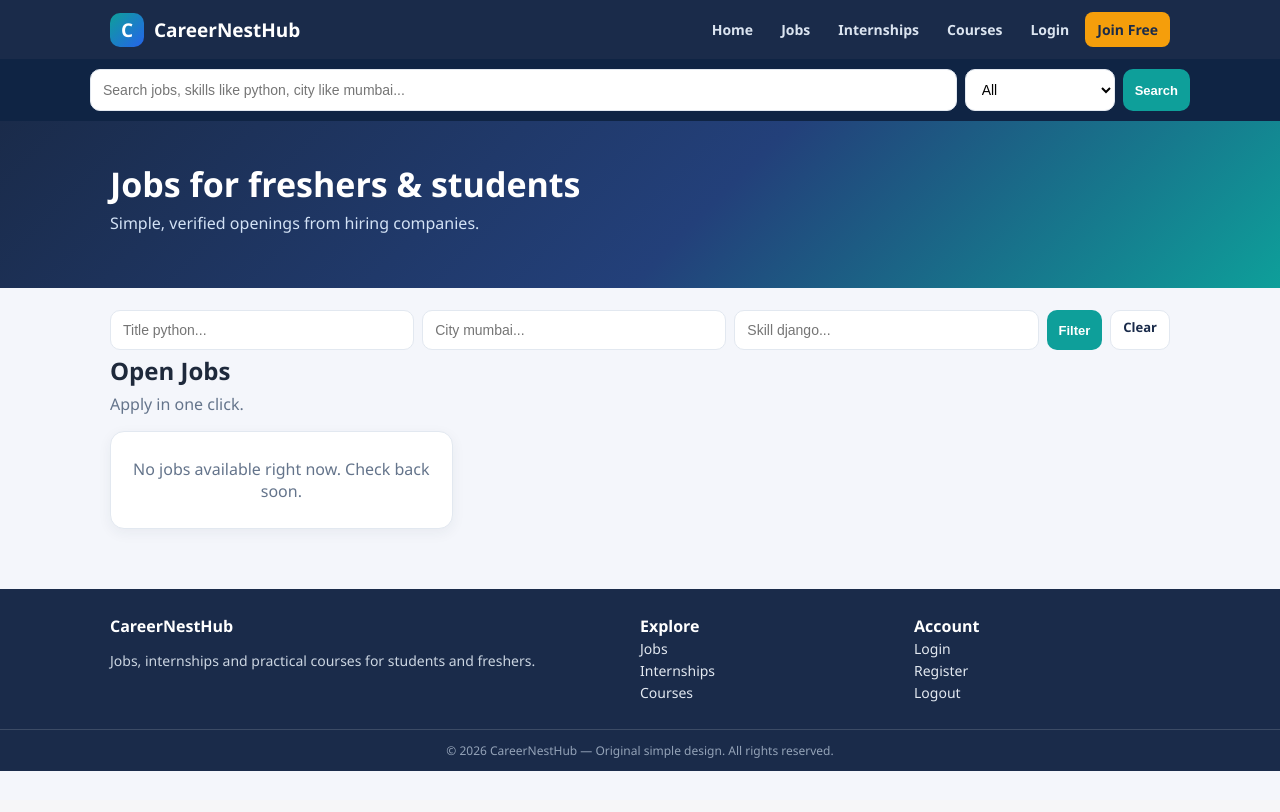
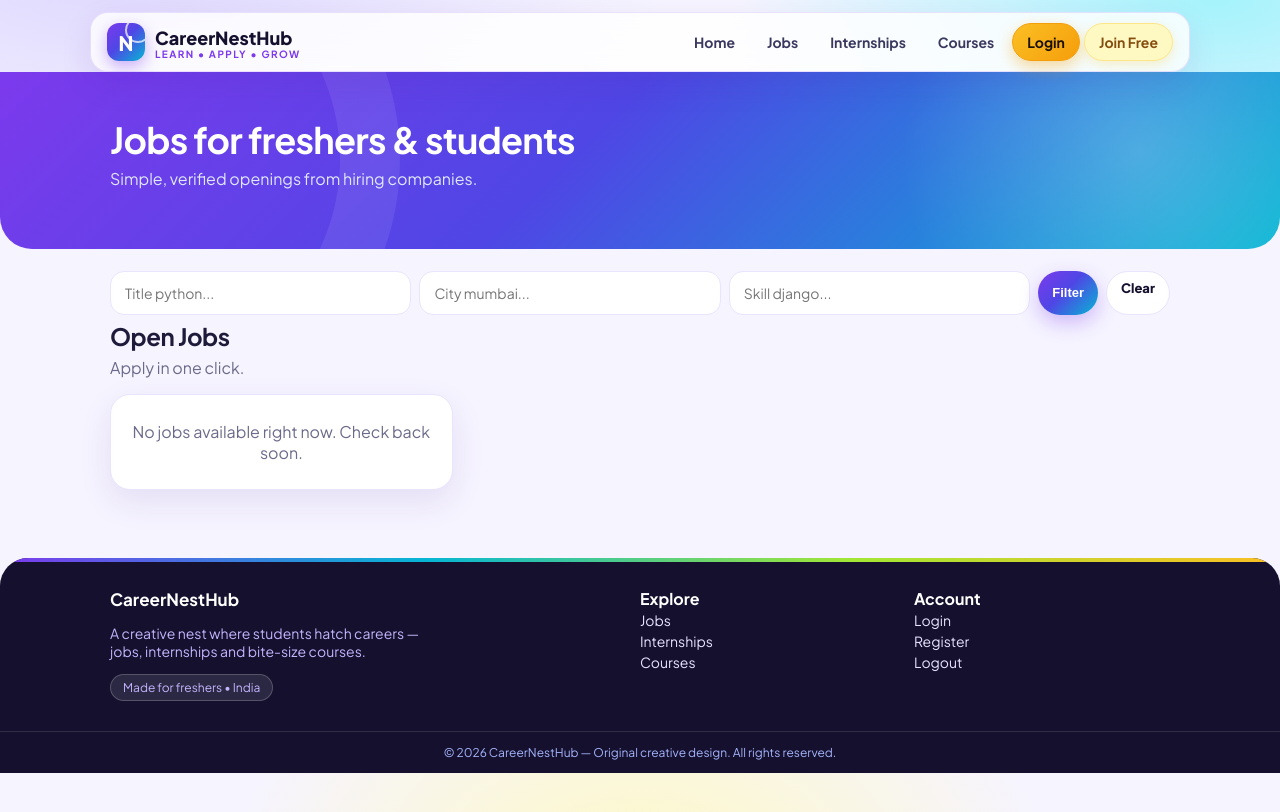
Before and after one commit to munirakhorajiya/careernesthub, a Django app: page /opportunities/jobs/ in a window 1280 px wide. Before the commit the page ends 771 px from the top, so only its background shows below. Run offline with Django 5.2, Linux system fonts and the light colour scheme; data that the repository does not hold is empty.

Commit message:
commited

```diff
--- a/accounts/urls.py
+++ b/accounts/urls.py
@@ -2,7 +2,8 @@ from django.urls import path
 from . import views
 
 urlpatterns = [
-    path('',views.register,name='register'),
+    path('',views.home,name='home'),
+    path('register/',views.register,name='register'),
     path('login/',views.login,name='login'),
 
     path('user_profile/',views.user_profile,name='user_profile'),
--- /dev/null
+++ b/api/index.py
@@ -0,0 +1,3 @@
+from careernesthub.wsgi import application
+
+app = application
--- a/careernesthub/settings.py
+++ b/careernesthub/settings.py
@@ -137,6 +137,7 @@ USE_TZ = True
 # https://docs.djangoproject.com/en/6.1/howto/static-files/
 
 STATIC_URL = "static/"
+STATICFILES_DIRS = [BASE_DIR / "static"]
 STATIC_ROOT = BASE_DIR / "staticfiles"
 STATICFILES_STORAGE = "whitenoise.storage.CompressedManifestStaticFilesStorage"
 
--- a/opportunities/views.py
+++ b/opportunities/views.py
@@ -246,33 +246,53 @@ def download_certificate(request,id):
 
 def global_search(request):
     q = request.GET.get('q', '').strip()
+    location = request.GET.get('location', '').strip()
     f_type = request.GET.get('type', 'all')
 
     jobs = internships = courses = []
-    if q:
+    if q or location:
         if f_type in ['all', 'jobs']:
-            jobs = Job.objects.filter(
-                Q(title__icontains=q) |
-                Q(description__icontains=q) |
-                Q(location__icontains=q) |
-                Q(skills__icontains=q)
-            ).order_by('-id')[:20]
+            jobs = Job.objects.all()
+            if q:
+                jobs = jobs.filter(
+                    Q(title__icontains=q) |
+                    Q(description__icontains=q) |
+                    Q(location__icontains=q) |
+                    Q(skills__icontains=q)
+                )
+            if location:
+                jobs = jobs.filter(location__icontains=location)
+            jobs = jobs.order_by('-id')[:20]
 
         if f_type in ['all', 'internships']:
-            internships = Internship.objects.filter(
-                Q(title__icontains=q) |
-                Q(description__icontains=q) |
-                Q(location__icontains=q) |
-                Q(skills__icontains=q)
-            ).order_by('-id')[:20]
+            internships = Internship.objects.all()
+            if q:
+                internships = internships.filter(
+                    Q(title__icontains=q) |
+                    Q(description__icontains=q) |
+                    Q(location__icontains=q) |
+                    Q(skills__icontains=q)
+                )
+            if location:
+                internships = internships.filter(location__icontains=location)
+            internships = internships.order_by('-id')[:20]
 
         if f_type in ['all', 'courses']:
-            courses = Cource.objects.filter(
-                Q(title__icontains=q) |
-                Q(duration__icontains=q)
-            ).order_by('-id')[:20]
+            courses = Cource.objects.all()
+            if q:
+                courses = courses.filter(
+                    Q(title__icontains=q) |
+                    Q(duration__icontains=q)
+                )
+            courses = courses.order_by('-id')[:20]
+
+    display_q = q
+    if q and location:
+        display_q = f"{q} in {location}"
+    elif location and not q:
+        display_q = location
 
     return render(request, 'opportunities/search_result.html', {
-        'q': q, 'f_type': f_type,
+        'q': display_q, 'f_type': f_type,
         'jobs': jobs, 'internships': internships, 'courses': courses
     })
--- a/templates/base.html
+++ b/templates/base.html
@@ -5,82 +5,100 @@
 <meta name="viewport" content="width=device-width, initial-scale=1.0">
 <title>{% block title %}CareerNestHub - Jobs, Internships & Courses{% endblock %}</title>
 <style>
+@import url('https://fonts.googleapis.com/css2?family=Plus+Jakarta+Sans:wght@400;600;700;800&display=swap');
 :root{
-  --navy:#1a2b4a; --teal:#0e9f9a; --teal-dark:#0b7d79;
-  --amber:#f59e0b; --bg:#f4f6fb; --card:#ffffff;
-  --text:#1e293b; --muted:#64748b; --line:#e2e8f0; --radius:14px;
+  --ink:#14102e; --violet:#7c3aed; --violet2:#4f46e5; --cyan:#06b6d4; --lime:#a3e635;
+  --amber:#fbbf24; --bg:#f6f4ff; --card:#ffffff;
+  --text:#1e1b3a; --muted:#6b6a8a; --line:#e9e4ff; --radius:20px;
+  --shadow:0 12px 32px rgba(76,29,149,.10);
+  --grad:linear-gradient(135deg,#7c3aed 0%,#4f46e5 45%,#06b6d4 100%);
 }
 *{box-sizing:border-box}
-body{margin:0;font-family:"Segoe UI",system-ui,-apple-system,Roboto,Arial,sans-serif;background:var(--bg);color:var(--text)}
-a{color:var(--teal-dark)}
-/* NAVBAR */
-.navbar{background:var(--navy);color:#fff;position:sticky;top:0;z-index:50}
-.nav-inner{max-width:1100px;margin:0 auto;padding:12px 20px;display:flex;align-items:center;gap:16px}
-.brand{display:flex;align-items:center;gap:10px;color:#fff;text-decoration:none;font-weight:800;font-size:19px;white-space:nowrap}
-.brand-mark{width:34px;height:34px;border-radius:10px;background:linear-gradient(135deg,var(--teal),#2563eb);display:flex;align-items:center;justify-content:center;font-weight:900}
+body{margin:0;font-family:"Plus Jakarta Sans","Segoe UI",system-ui,-apple-system,Roboto,Arial,sans-serif;background:
+  radial-gradient(900px 400px at 10% -5%,#ddd6fe 0%,transparent 60%),
+  radial-gradient(800px 380px at 95% 0%,#a5f3fc 0%,transparent 60%),
+  radial-gradient(700px 500px at 50% 110%,#fef9c3 0%,transparent 60%),
+  var(--bg);color:var(--text);min-height:100vh;}
+a{color:var(--violet2);text-decoration:none}
+/* NAVBAR - glass creative */
+.navbar{position:sticky;top:12px;z-index:50;max-width:1100px;margin:12px auto 0;border-radius:18px;background:rgba(255,255,255,.82);backdrop-filter:blur(14px);border:1px solid rgba(124,58,237,.14);box-shadow:var(--shadow);}
+.nav-inner{padding:10px 16px;display:flex;align-items:center;gap:14px;}
+.brand{display:flex;align-items:center;gap:10px;color:var(--ink);text-decoration:none;font-weight:800;font-size:18px;white-space:nowrap}
+.brand-mark{width:38px;height:38px;border-radius:12px;background:var(--grad);display:flex;align-items:center;justify-content:center;font-weight:800;color:#fff;font-size:20px;box-shadow:0 6px 16px rgba(124,58,237,.4);position:relative;overflow:hidden}
+.brand-mark::after{content:"";position:absolute;width:22px;height:22px;border:2.5px solid rgba(255,255,255,.7);border-radius:50%;top:-6px;right:-6px;}
+.brand small{display:block;font-size:10px;font-weight:700;letter-spacing:.14em;color:var(--violet);line-height:1}
 .nav-links{display:flex;align-items:center;gap:4px;margin-left:auto;flex-wrap:wrap}
-.nav-links a{color:#dbe4f0;text-decoration:none;font-size:14px;font-weight:600;padding:8px 12px;border-radius:8px}
-.nav-links a:hover{background:rgba(255,255,255,.12);color:#fff}
-.nav-links a.active,.nav-links a.highlight{background:var(--amber);color:#1a2b4a}
+.nav-links a{color:#3b3860;text-decoration:none;font-size:14px;font-weight:700;padding:9px 14px;border-radius:999px;transition:.2s}
+.nav-links a:hover{background:#ede9fe;color:var(--ink);transform:translateY(-1px)}
+.nav-links a.highlight{background:linear-gradient(135deg,#fbbf24,#f59e0b);color:#1a1005 !important;box-shadow:0 6px 16px rgba(245,158,11,.4);border:1px solid #f59e0b}
+.nav-links a.highlight:hover{filter:brightness(1.05)}
+.nav-links a.highlight-light{background:#fef9c3;color:#854d0e !important;border:1px solid #fde68a;box-shadow:0 4px 12px rgba(251,191,36,.25)}
+.nav-links a.highlight-light:hover{background:#fef08a;transform:translateY(-1px)}
 .menu-toggle{display:none}
-.hamburger{display:none;margin-left:auto;cursor:pointer;font-size:22px;color:#fff}
-/* HERO */
-.hero{background:linear-gradient(135deg,#1a2b4a 0%,#23407a 55%,#0e9f9a 100%);color:#fff}
-.hero-inner{max-width:1100px;margin:0 auto;padding:44px 20px 36px}
-.hero h1{margin:0 0 8px;font-size:34px;line-height:1.15}
-.hero p{margin:0 0 18px;color:#d3e2f5;max-width:640px}
+.hamburger{display:none;margin-left:auto;cursor:pointer;font-size:22px;color:var(--ink)}
+/* HERO default */
+.hero{background:var(--grad);color:#fff;position:relative;overflow:hidden;border-radius:0 0 32px 32px;}
+.hero::before{content:"";position:absolute;width:520px;height:520px;background:radial-gradient(circle,rgba(255,255,255,.22),transparent 65%);top:-180px;right:-120px;}
+.hero::after{content:"";position:absolute;width:420px;height:420px;border:60px solid rgba(255,255,255,.08);border-radius:50%;left:-140px;bottom:-180px;}
+.hero-inner{max-width:1100px;margin:0 auto;padding:48px 20px 42px;position:relative;z-index:1}
+.hero h1{margin:0 0 8px;font-size:36px;line-height:1.1;letter-spacing:-.02em}
+.hero p{margin:0 0 18px;color:#e0e7ff;max-width:640px}
 .hero-actions{display:flex;gap:10px;flex-wrap:wrap}
 /* LAYOUT */
-.container{max-width:1100px;margin:0 auto;padding:22px 20px 40px}
-.card{background:var(--card);border:1px solid var(--line);border-radius:var(--radius);padding:20px;box-shadow:0 4px 14px rgba(26,43,74,.06)}
-.page-head{display:flex;align-items:end;justify-content:space-between;gap:12px;margin:4px 0 16px;flex-wrap:wrap}
-.page-head h1,.page-head h2{margin:0}
+.container{max-width:1100px;margin:0 auto;padding:22px 20px 44px}
+.card{background:var(--card);border:1px solid var(--line);border-radius:var(--radius);padding:20px;box-shadow:var(--shadow);transition:transform .2s, box-shadow .2s}
+.card:hover{transform:translateY(-3px);box-shadow:0 18px 40px rgba(76,29,149,.14)}
+.page-head{display:flex;align-items:end;justify-content:space-between;gap:12px;margin:6px 0 16px;flex-wrap:wrap}
+.page-head h1,.page-head h2{margin:0;letter-spacing:-.02em}
 .subtitle{color:var(--muted);margin:6px 0 0}
 .grid{display:grid;grid-template-columns:repeat(auto-fill,minmax(280px,1fr));gap:16px}
-.list-card{display:flex;flex-direction:column;gap:8px}
-.list-card h3{margin:0;font-size:18px}
+.list-card{display:flex;flex-direction:column;gap:8px;position:relative;overflow:hidden}
+.list-card::before{content:"";position:absolute;top:0;left:0;right:0;height:4px;background:var(--grad);}
+.list-card h3{margin:6px 0 0;font-size:18px}
 .meta{display:flex;gap:8px;flex-wrap:wrap;color:var(--muted);font-size:13px}
-.badge{display:inline-block;background:#e6f7f6;color:#0b6e6a;border:1px solid #bfe9e7;font-size:12px;font-weight:700;padding:3px 10px;border-radius:999px}
-.badge.gold{background:#fef3c7;color:#92400e;border-color:#fde68a}
-.btn{display:inline-block;background:var(--teal);color:#fff !important;text-decoration:none;border:none;padding:10px 18px;border-radius:10px;font-weight:700;font-size:14px;cursor:pointer;text-align:center}
-.btn:hover{background:var(--teal-dark)}
-.btn.secondary{background:#fff;color:var(--navy) !important;border:1px solid var(--line)}
-.btn.dark{background:var(--navy)}
-.btn.small{padding:7px 12px;font-size:13px}
+.badge{display:inline-block;background:#ede9fe;color:#5b21b6;border:1px solid #ddd6fe;font-size:12px;font-weight:800;padding:4px 11px;border-radius:999px;align-self:flex-start}
+.badge.gold{background:#fef9c3;color:#854d0e;border-color:#fde68a}
+.btn{display:inline-block;background:var(--grad);color:#fff !important;text-decoration:none;border:none;padding:11px 20px;border-radius:999px;font-weight:800;font-size:14px;cursor:pointer;text-align:center;box-shadow:0 8px 20px rgba(124,58,237,.32);transition:.2s}
+.btn:hover{transform:translateY(-2px);box-shadow:0 12px 26px rgba(124,58,237,.4)}
+.btn.secondary{background:#fff;color:var(--ink) !important;border:1.5px solid var(--line);box-shadow:none}
+.btn.dark{background:var(--ink);box-shadow:0 8px 20px rgba(20,16,46,.3)}
+.btn.small{padding:8px 14px;font-size:13px}
 /* FORMS */
 .form-wrap{max-width:520px;margin:0 auto}
-.form-wrap label{font-size:13px;font-weight:700;color:var(--navy);display:block;text-align:left;margin:10px 0 4px}
-input,textarea,select{width:100%;padding:11px 12px;margin:0;border-radius:10px;border:1px solid var(--line);font-size:14px;background:#fff}
-input:focus,textarea:focus,select:focus{outline:2px solid var(--teal);border-color:var(--teal)}
+.form-wrap label{font-size:13px;font-weight:800;color:var(--ink);display:block;text-align:left;margin:10px 0 4px}
+input,textarea,select{width:100%;padding:12px 14px;margin:0;border-radius:14px;border:1.5px solid var(--line);font-size:14px;background:#fff;font-family:inherit}
+input:focus,textarea:focus,select:focus{outline:none;border-color:var(--violet);box-shadow:0 0 0 4px rgba(124,58,237,.14)}
 textarea{min-height:90px;resize:vertical}
 .form-wrap button.btn{width:100%;margin-top:14px}
-.error{background:#fef2f2;border:1px solid #fecaca;color:#b91c1c;padding:10px 12px;border-radius:10px;font-size:14px}
+.error{background:#fef2f2;border:1px solid #fecaca;color:#b91c1c;padding:10px 12px;border-radius:12px;font-size:14px}
 .searchbar{display:flex;gap:8px;flex-wrap:wrap}
 .searchbar input{flex:1;min-width:200px}
 /* PROFILE / STATS */
 .stats{display:grid;grid-template-columns:repeat(auto-fit,minmax(150px,1fr));gap:12px;margin:14px 0}
-.stat{background:#f0fdfa;border:1px solid #bfe9e7;border-radius:12px;padding:14px;text-align:center}
-.stat b{font-size:24px;display:block;color:var(--navy)}
+.stat{background:linear-gradient(180deg,#faf5ff,#fff);border:1px solid var(--line);border-radius:16px;padding:14px;text-align:center}
+.stat b{font-size:24px;display:block;color:var(--ink)}
 .kv{display:grid;grid-template-columns:150px 1fr;gap:8px;text-align:left;font-size:14px}
-.kv dt{color:var(--muted)} .kv dd{margin:0;font-weight:600}
+.kv dt{color:var(--muted)} .kv dd{margin:0;font-weight:700}
 .action-row{display:flex;gap:8px;flex-wrap:wrap;margin-top:14px}
 .empty{text-align:center;color:var(--muted);padding:26px 10px}
 /* PROFILE ICON */
 .profile-wrap{position:relative;display:inline-block}
-.profile-icon{width:36px;height:36px;border-radius:50%;background:var(--amber);color:#1a2b4a;font-weight:900;display:flex;align-items:center;justify-content:center;cursor:pointer;font-size:16px;border:2px solid #fff;text-decoration:none}
+.profile-icon{width:38px;height:38px;border-radius:50%;background:linear-gradient(135deg,#fbbf24,#f97316);color:#1a1005;font-weight:800;display:flex;align-items:center;justify-content:center;cursor:pointer;font-size:16px;border:2px solid #fff;box-shadow:0 4px 12px rgba(249,115,22,.35);text-decoration:none}
 a.profile-icon-link{text-decoration:none !important;background:none !important;padding:0 !important}
-.profile-menu{display:none;position:absolute;right:0;top:44px;background:#fff;min-width:220px;border-radius:12px;box-shadow:0 8px 24px rgba(0,0,0,.2);overflow:hidden;z-index:100}
+.profile-menu{display:none;position:absolute;right:0;top:46px;background:#fff;min-width:230px;border-radius:16px;box-shadow:0 16px 40px rgba(20,16,46,.2);overflow:hidden;z-index:100;border:1px solid var(--line)}
 .profile-wrap:hover .profile-menu,.profile-wrap.open .profile-menu{display:block}
-.profile-menu a{display:block !important;color:var(--navy) !important;padding:10px 14px !important;font-size:14px !important}
-.profile-menu a:hover{background:#f1f5f9 !important}
+.profile-menu a{display:block !important;color:var(--ink) !important;padding:11px 15px !important;font-size:14px !important;border-radius:0 !important;box-shadow:none !important;background:#fff !important}
+.profile-menu a:hover{background:#f5f3ff !important}
 /* FOOTER */
-.footer{background:var(--navy);color:#cbd5e1;margin-top:20px}
-.footer-inner{max-width:1100px;margin:0 auto;padding:26px 20px;display:grid;grid-template-columns:2fr 1fr 1fr;gap:18px}
-.footer a{color:#e2e8f0;text-decoration:none;font-size:14px}
-.footer a:hover{text-decoration:underline}
-.footer-bottom{border-top:1px solid rgba(255,255,255,.15);text-align:center;padding:12px;font-size:12px;color:#94a3b8}
+.footer{background:#14102e;color:#c4b5fd;margin-top:24px;border-radius:28px 28px 0 0;position:relative;overflow:hidden}
+.footer::before{content:"";position:absolute;top:0;left:0;right:0;height:4px;background:linear-gradient(90deg,#7c3aed,#06b6d4,#a3e635,#fbbf24);}
+.footer-inner{max-width:1100px;margin:0 auto;padding:30px 20px;display:grid;grid-template-columns:2fr 1fr 1fr;gap:18px;position:relative}
+.footer a{color:#e9e3ff;text-decoration:none;font-size:14px}
+.footer a:hover{color:#fff;text-decoration:underline}
+.footer-bottom{border-top:1px solid rgba(255,255,255,.12);text-align:center;padding:13px;font-size:12px;color:#a5b4fc}
 @media(max-width:760px){
-  .hero h1{font-size:26px}
+  .navbar{margin:8px 10px 0}
+  .hero h1{font-size:27px}
   .nav-links{display:none;width:100%;flex-direction:column;align-items:stretch;padding-bottom:10px}
   .menu-toggle:checked ~ .nav-inner .nav-links{display:flex}
   .hamburger{display:block}
@@ -94,7 +112,7 @@ a.profile-icon-link{text-decoration:none !important;background:none !important;p
 <header class="navbar">
   <input type="checkbox" id="menu" class="menu-toggle">
   <div class="nav-inner">
-    <a class="brand" href="/"><span class="brand-mark">C</span> CareerNestHub</a>
+    <a class="brand" href="/"><span class="brand-mark">N</span><span>CareerNestHub<small>LEARN • APPLY • GROW</small></span></a>
     <label class="hamburger" for="menu">&#9776;</label>
     <nav class="nav-links">
       <a href="/">Home</a>
@@ -133,34 +151,22 @@ a.profile-icon-link{text-decoration:none !important;background:none !important;p
           </div>
         </div>
       {% else %}
-        <a href="{% url 'login' %}">Login</a>
-        <a class="highlight" href="{% url 'register' %}">Join Free</a>
+        <a class="highlight" href="{% url 'login' %}">Login</a>
+        <a class="highlight-light" href="{% url 'register' %}">Join Free</a>
       {% endif %}
     </nav>
-  </div>
-  <div style="background:#0f2444;padding:10px 20px;">
-    <form method="GET" action="{% url 'global_search' %}" class="searchbar" style="max-width:1100px;margin:0 auto;display:flex;gap:8px;">
-      <input type="text" name="q" placeholder="Search jobs, skills like python, city like mumbai..." value="{{ request.GET.q }}">
-      <select name="type" style="max-width:150px;">
-        <option value="all" {% if request.GET.type == 'all' %}selected{% endif %}>All</option>
-        <option value="jobs" {% if request.GET.type == 'jobs' %}selected{% endif %}>Jobs</option>
-        <option value="internships" {% if request.GET.type == 'internships' %}selected{% endif %}>Internships</option>
-        <option value="courses" {% if request.GET.type == 'courses' %}selected{% endif %}>Courses</option>
-      </select>
-      <button class="btn small" type="submit">Search</button>
-    </form>
   </div>
 </header>
 
 {% block hero %}
 <div class="hero">
   <div class="hero-inner">
-    <h1>Find jobs, internships & skill courses in one nest.</h1>
+    <h1>Find jobs, internships &amp; skill courses in one nest.</h1>
     <p>Simple listings for students and easy posting for companies. No clutter — just apply or enroll.</p>
     <div class="hero-actions">
-      <a class="btn" href="{% url 'job_list' %}">Browse Jobs</a>
-      <a class="btn secondary" href="{% url 'internship_list' %}">Find Internships</a>
-      <a class="btn secondary" href="{% url 'cource_list' %}">Explore Courses</a>
+      <a class="btn" style="background:#fff;color:#4c1d95 !important;box-shadow:none;" href="{% url 'job_list' %}">Browse Jobs</a>
+      <a class="btn secondary" style="background:transparent;color:#fff !important;border-color:rgba(255,255,255,.5)" href="{% url 'internship_list' %}">Find Internships</a>
+      <a class="btn secondary" style="background:transparent;color:#fff !important;border-color:rgba(255,255,255,.5)" href="{% url 'cource_list' %}">Explore Courses</a>
     </div>
   </div>
 </div>
@@ -173,8 +179,9 @@ a.profile-icon-link{text-decoration:none !important;background:none !important;p
 <footer class="footer">
   <div class="footer-inner">
     <div>
-      <b style="color:#fff">CareerNestHub</b>
-      <p style="font-size:14px">Jobs, internships and practical courses for students and freshers.</p>
+      <b style="color:#fff;font-size:17px;">CareerNestHub</b>
+      <p style="font-size:14px;max-width:340px;">A creative nest where students hatch careers — jobs, internships and bite-size courses.</p>
+      <span style="display:inline-block;background:rgba(255,255,255,.1);border:1px solid rgba(255,255,255,.2);padding:5px 12px;border-radius:999px;font-size:12px;">Made for freshers • India</span>
     </div>
     <div>
       <b style="color:#fff">Explore</b><br>
@@ -189,15 +196,12 @@ a.profile-icon-link{text-decoration:none !important;background:none !important;p
       <a href="{% url 'logout' %}">Logout</a>
     </div>
   </div>
-  <div class="footer-bottom">© 2026 CareerNestHub — Original simple design. All rights reserved.</div>
+  <div class="footer-bottom">© 2026 CareerNestHub — Original creative design. All rights reserved.</div>
 </footer>
 <script>
 function toggleProfile(e){
-  // Single click opens menu, second click follows link.
-  // First click: open menu and stop navigation so user can choose.
   var wrap = document.querySelector('.profile-wrap');
   if(wrap && !wrap.classList.contains('open')){ e.preventDefault(); e.stopPropagation(); wrap.classList.add('open'); }
-  // if already open, allow link to work (go to profile)
 }
 document.addEventListener('click', function(){ document.querySelectorAll('.profile-wrap.open').forEach(function(el){ el.classList.remove('open'); }); });
 </script>
```
Also changed, not shown: accounts/views.py (+17 -0 lines), templates/accounts/home.html (added, +213 -0 lines), static/images/hero-remote.jpg (added), vercel.json (added), 1 other file.
